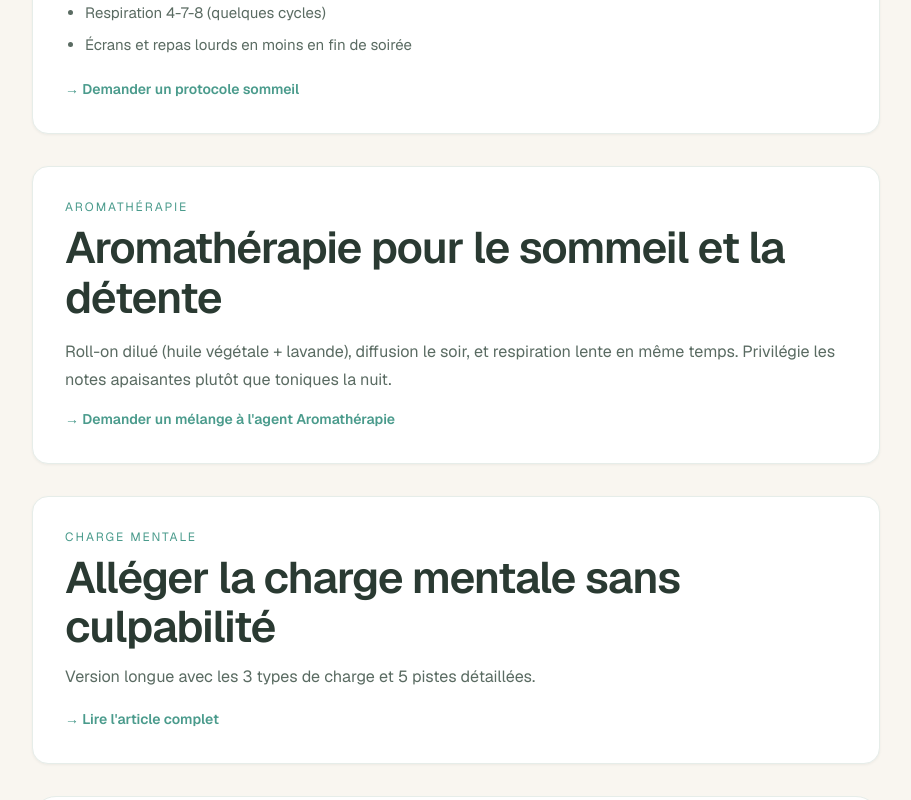
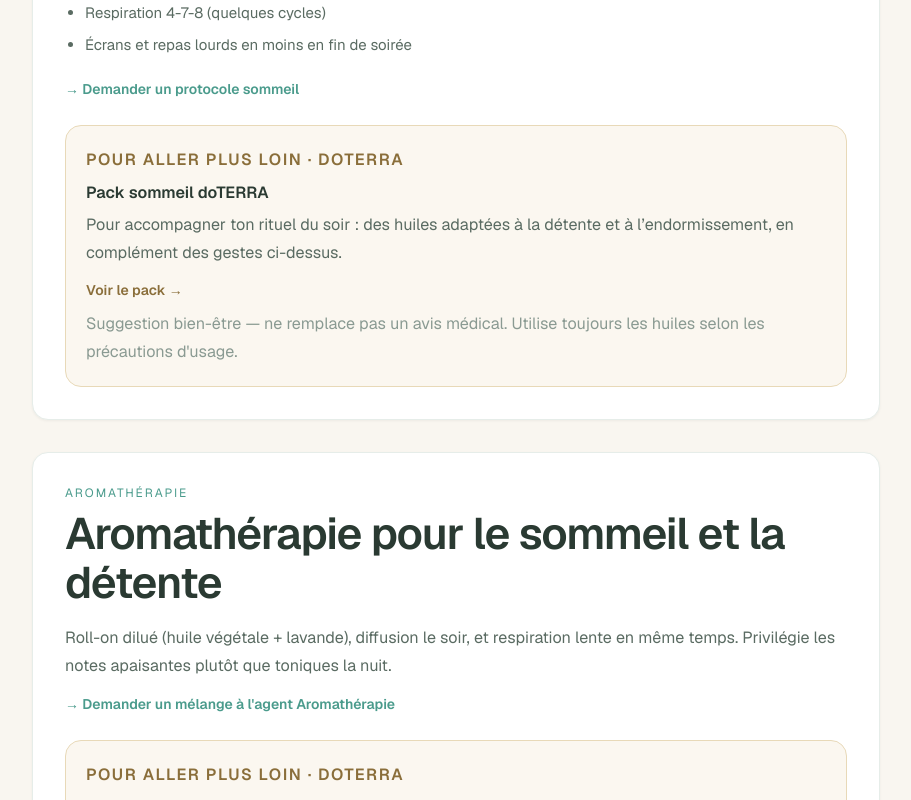
Before and after one commit to bounazouyasmina-arch/natura-bio-by-yas, a Next.js app: page /blog in a window 1280 px wide. Shown: the part 1580-2380 px from the top of the page, without its empty margins (184-1095 px from the left). Built offline with nearby package versions, Linux system fonts and the light colour scheme.

Commit message:
feat: bloc pack sommeil doTERRA sur articles sommeil du blog

```diff
--- a/app/blog/page.tsx
+++ b/app/blog/page.tsx
@@ -2,6 +2,8 @@ import type { Metadata } from 'next';
 import Link from 'next/link';
 import {
   ArticleCtaBand,
+  DoteraPackCard,
+  DOTERA_PACK_SOMMEIL,
   SimpleSiteFooter,
   SimpleSiteNav,
 } from '@/components/SimpleSiteChrome';
@@ -145,6 +147,11 @@ export default function BlogPage() {
               → Demander un protocole sommeil
             </Link>
           </div>
+          <DoteraPackCard
+            title="Pack sommeil doTERRA"
+            description="Pour accompagner ton rituel du soir : des huiles adaptées à la détente et à l’endormissement, en complément des gestes ci-dessus."
+            href={DOTERA_PACK_SOMMEIL}
+          />
         </article>
 
         <article id="aromatherapie-sommeil" className="card rounded-3xl p-6 sm:p-8 mb-8 scroll-mt-24 bg-white">
@@ -162,6 +169,11 @@ export default function BlogPage() {
           >
             → Demander un mélange à l&apos;agent Aromathérapie
           </Link>
+          <DoteraPackCard
+            title="Pack sommeil doTERRA"
+            description="Si tu veux aller plus loin avec des huiles de qualité pour le soir : voici le pack sommeil que je recommande."
+            href={DOTERA_PACK_SOMMEIL}
+          />
         </article>
 
         <article id="charge-mentale" className="card rounded-3xl p-6 sm:p-8 mb-8 scroll-mt-24 bg-white">
--- a/components/SimpleSiteChrome.tsx
+++ b/components/SimpleSiteChrome.tsx
@@ -59,7 +59,7 @@ export function SimpleSiteFooter() {
   );
 }
 
-export function ArticleCtaBand() {
+export function ArticleCtaBand({ chatAgent = 'emotion' }: { chatAgent?: string }) {
   return (
     <div className="mt-8 rounded-3xl border border-[#E6EDE9] bg-white p-5 sm:p-6 space-y-4">
       <p className="text-sm sm:text-base text-[#2A3A32] font-semibold leading-snug">
@@ -67,7 +67,7 @@ export function ArticleCtaBand() {
       </p>
       <div className="flex flex-col sm:flex-row flex-wrap gap-2 sm:gap-3">
         <Link
-          href="/espace?tab=chat&agent=emotion"
+          href={`/espace?tab=chat&agent=${chatAgent}`}
           className="btn-primary px-5 py-3 rounded-2xl text-sm font-semibold text-center"
         >
           Poser ma question au chat (5 gratuites)
@@ -92,6 +92,41 @@ export function ArticleCtaBand() {
     </div>
   );
 }
+
+/** Recommandation douce pack doTERRA liée à un thème d’article */
+export function DoteraPackCard({
+  title,
+  description,
+  href,
+}: {
+  title: string;
+  description: string;
+  href: string;
+}) {
+  return (
+    <div className="mt-6 rounded-2xl border border-[#E8D9B8] bg-[#FBF7F0] px-4 py-4 sm:px-5 sm:py-5">
+      <p className="text-[10px] sm:text-xs font-semibold tracking-[1.5px] text-[#8A6E3A] uppercase mb-1">
+        Pour aller plus loin · doTERRA
+      </p>
+      <p className="font-semibold text-[#2A3A32] text-sm sm:text-base">{title}</p>
+      <p className="text-sm text-[#5A6B62] leading-relaxed mt-1">{description}</p>
+      <a
+        href={href}
+        target="_blank"
+        rel="noopener noreferrer"
+        className="inline-flex mt-3 text-sm font-semibold text-[#8A6E3A] hover:underline"
+      >
+        Voir le pack →
+      </a>
+      <p className="text-[11px] text-[#8A9A92] mt-2 leading-relaxed">
+        Suggestion bien-être — ne remplace pas un avis médical. Utilise toujours les huiles selon les
+        précautions d&apos;usage.
+      </p>
+    </div>
+  );
+}
+
+export const DOTERA_PACK_SOMMEIL = 'https://doterra.me/ZSFO1F';
 
 export function LegalPageShell({
   title,
```
